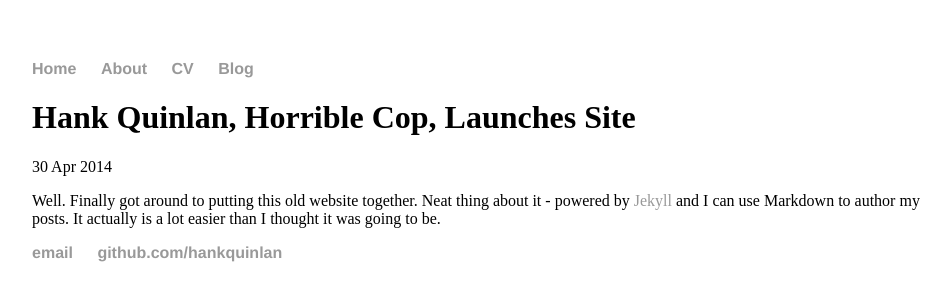
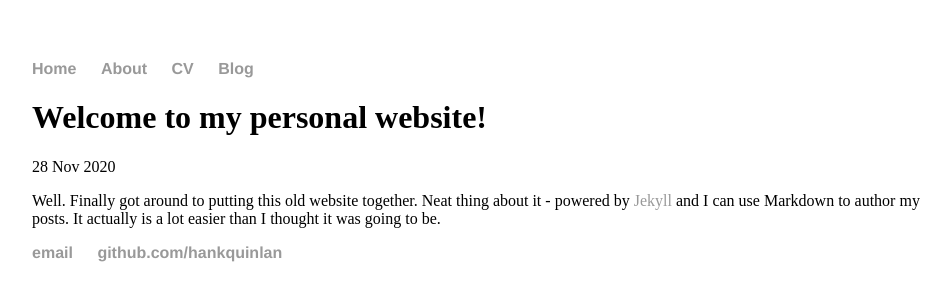
Before and after one commit to katherinekemp/katherinekemp.github.io, a Jekyll site: the page built from _posts/2020-11-28-Katie-Kemp-website-launched.md, in a window 1280 px wide. Shown: the top 301 px of the page, without its empty margins (160-1111 px from the left). Built offline with Jekyll 4.4.1, drawn with Linux system fonts in a browser that asks for light colours.

Commit message:
Update 2020-11-28-Katie-Kemp-website-launched.md

```diff
--- a/_posts/2020-11-28-Katie-Kemp-website-launched.md
+++ b/_posts/2020-11-28-Katie-Kemp-website-launched.md
@@ -1,7 +1,7 @@
 ---
 layout: post
-title: "Hank Quinlan, Horrible Cop, Launches Site"
-date: 2014-04-30
+title: "Welcome to my personal website!"
+date: 2020-11-28
 ---
 
 Well. Finally got around to putting this old website together. Neat thing about it - powered by [Jekyll](http://jekyllrb.com) and I can use Markdown to author my posts. It actually is a lot easier than I thought it was going to be.
```
